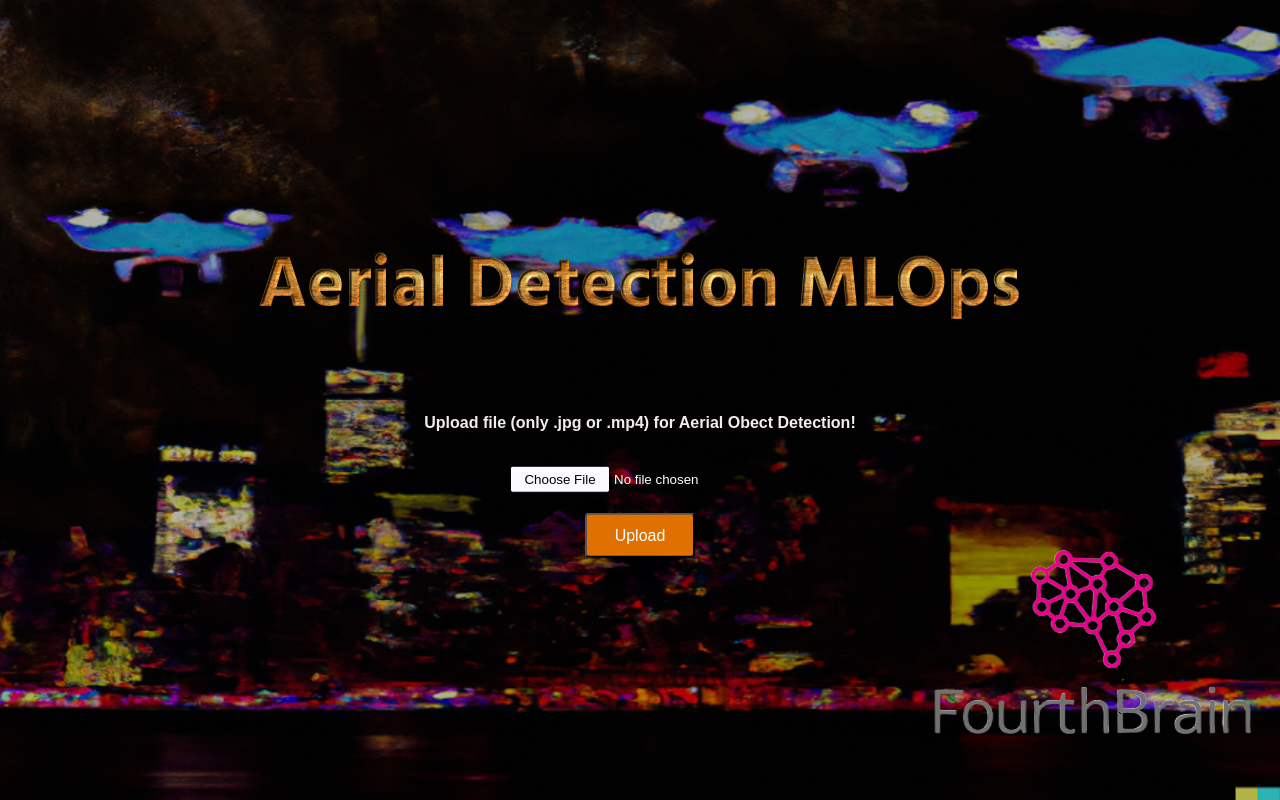
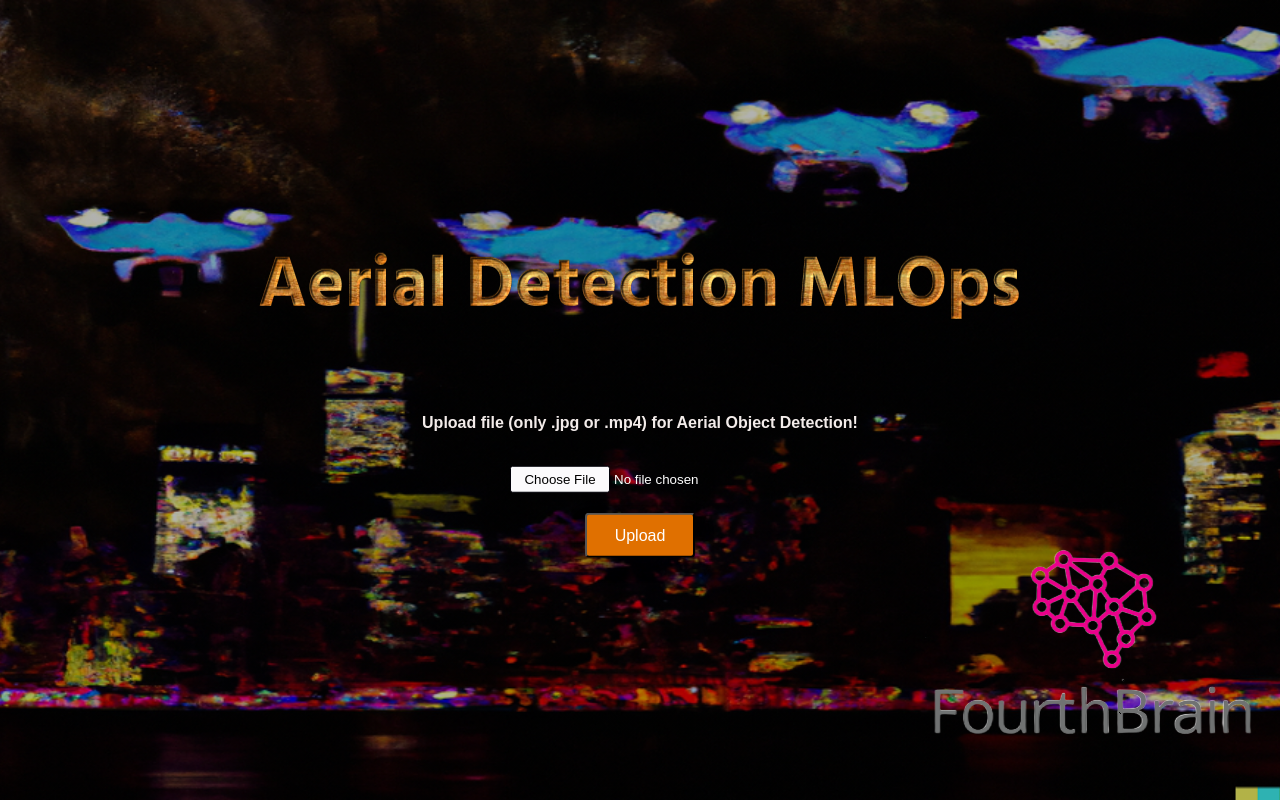
Before and after one commit to dnautiyal/FlaskMLops, a Flask app: page / in a window 1280 px wide. Run offline with Flask 2, Linux system fonts and the light colour scheme.

Commit message:
fixed typo

```diff
--- a/webapp/client/templates/index.html
+++ b/webapp/client/templates/index.html
@@ -129,7 +129,7 @@
             <!-- <h4>Upload Aerial Image! </h4> -->
 
             <form method='post' enctype=multipart/form-data>
-                <h4 style="color: #f3ecea">Upload file (only .jpg or .mp4) for Aerial Obect Detection!</h4>
+                <h4 style="color: #f3ecea">Upload file (only .jpg or .mp4) for Aerial Object Detection!</h4>
                 <input type="file" name="file">
                 <input type="submit" value="Upload">
             </form>
```
